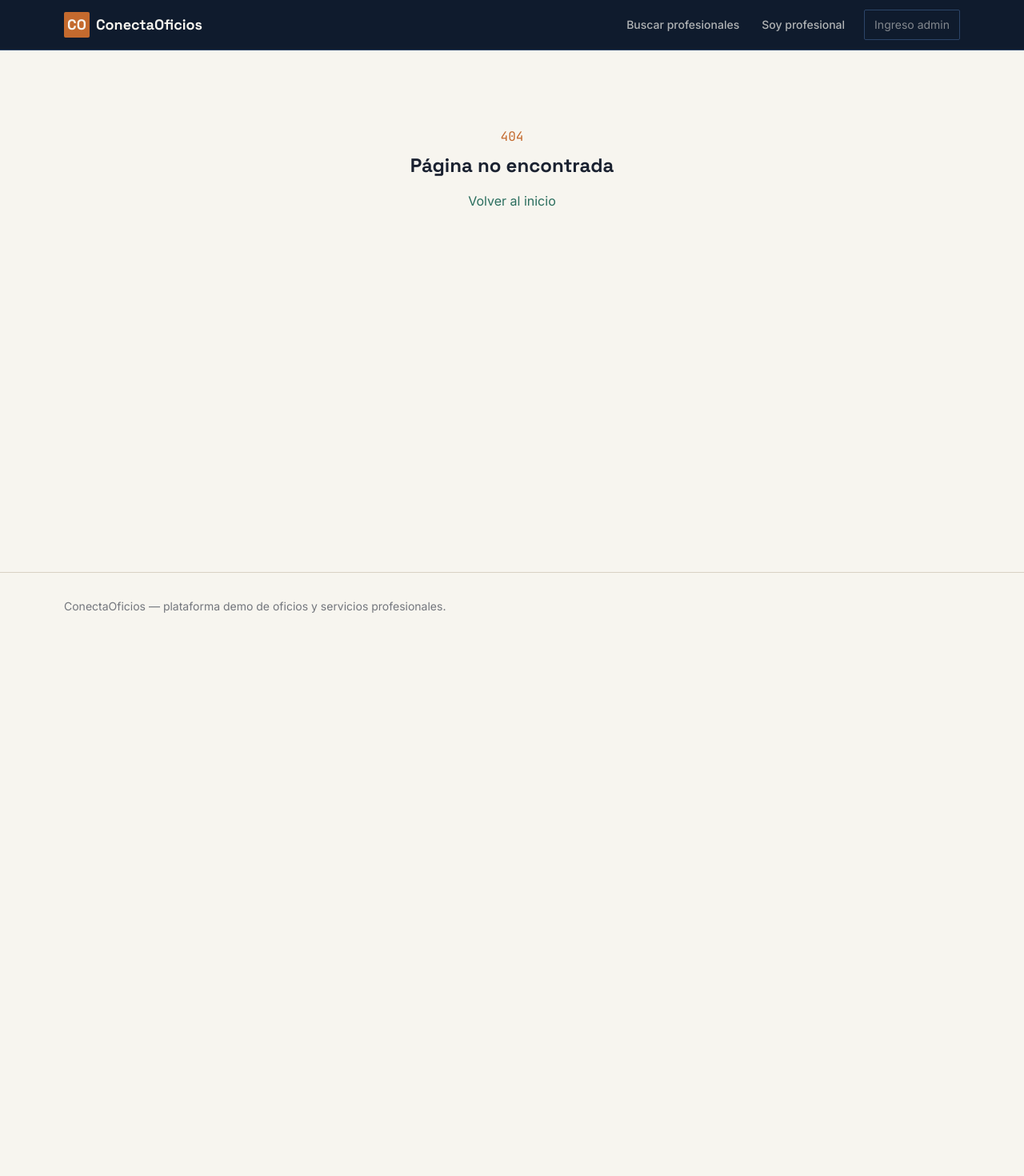
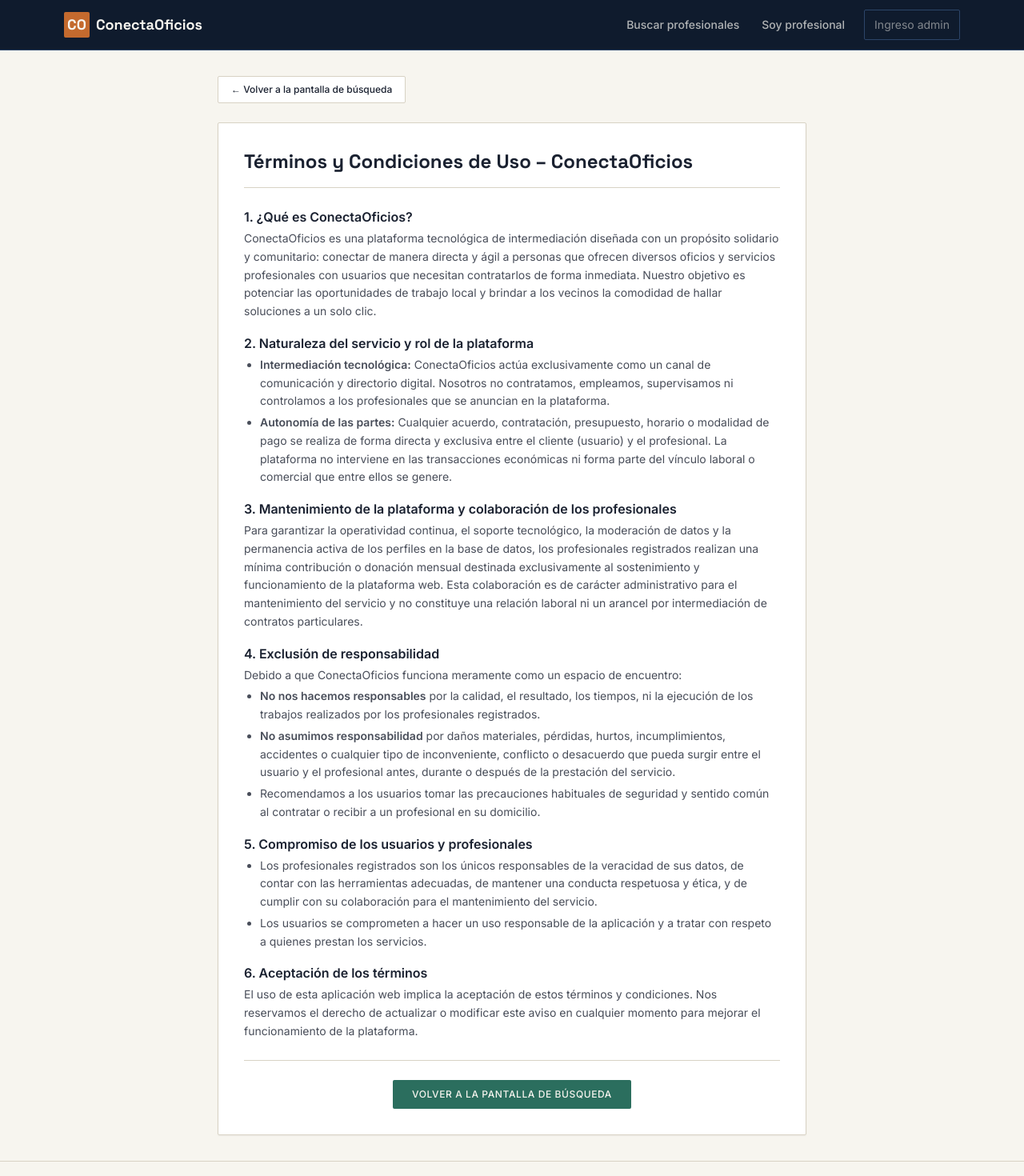
Before and after one commit to JorBuffa/directorio-profesionales, a React (Vite) app in the folder frontend/: page /terminos in a window 1280 px wide. Before the commit this address had no page. Shown: the top 1470 px of the page at 80% size. Before the commit the page ends 800 px from the top, so only its background shows below. Built offline with nearby package versions, Linux system fonts and the light colour scheme.

Commit message:
Agregar vista de terminos y condiciones y ajustar navegacion

```diff
--- a/frontend/src/App.jsx
+++ b/frontend/src/App.jsx
@@ -10,6 +10,7 @@
 import EditarPerfil from "./pages/EditarPerfil.jsx";
 import AdminLogin from "./pages/AdminLogin.jsx";
 import Admin from "./pages/Admin.jsx";
+import Terminos from "./pages/Terminos.jsx";
 import NotFound from "./pages/NotFound.jsx";
 
 export default function App() {
@@ -24,6 +25,7 @@
           <Route path="/mi-perfil" element={<MiPerfil />} />
           <Route path="/editar-perfil" element={<EditarPerfil />} />
           <Route path="/admin-login" element={<AdminLogin />} />
+          <Route path="/terminos" element={<Terminos />} />
           <Route
             path="/admin"
             element={
--- a/frontend/src/pages/Buscar.jsx
+++ b/frontend/src/pages/Buscar.jsx
@@ -1,4 +1,5 @@
 import { useEffect, useState } from "react";
+import { useNavigate } from "react-router-dom";
 import { supabase } from "../api/supabaseClient.js";
 import MapView from "../components/MapView.jsx";
 
@@ -103,7 +104,6 @@
   const profesionalesFiltrados = profesionales
     .filter(p => p.profesional_rubros?.some(pr => pr.rubros?.id === rubroSeleccionado))
     .map((p, index) => {
-      // Si la base de datos tiene lat/lng las usa; si no, genera una coordenada precisa en Unquillo para que aparezca el pin
       const latProf = p.lat || p.latitud || (-31.2333 + (index * 0.002));
       const lngProf = p.lng || p.longitud || p.lon || (-64.3167 - (index * 0.002));
 
@@ -123,7 +123,8 @@
 
       {/* PASO 1 */}
       {paso === "datos" && (
-        <div className="mx-auto max-w-md rounded-sm border border-stone bg-white p-8 shadow-sm">
+        <div className="flex flex-col items-center">
+          <div className="w-full max-w-md rounded-sm border border-stone bg-white p-8 shadow-sm">
             <h1 className="font-display text-2xl font-bold text-ink">Buscar profesional</h1>
             <p className="mt-1 text-sm text-ink/60">Ingresá tus datos para comenzar la búsqueda.</p>
 
@@ -160,6 +161,21 @@
               </button>
             </form>
           </div>
+
+          {/* Recuadro visible de Términos y Condiciones debajo del formulario */}
+          <div className="w-full max-w-md mt-4 rounded-sm border border-stone/60 bg-stone/10 p-3 text-center">
+            <p className="text-[11px] text-ink/70 leading-snug">
+              Al continuar, aceptás nuestros{" "}
+              <a
+                href="/terminos"
+                className="font-bold text-copper underline hover:text-ink cursor-pointer"
+              >
+                Términos y Condiciones
+              </a>
+              . ConectaOficios es una plataforma de intermediación tecnológica; no participamos ni nos responsabilizamos por los acuerdos o servicios prestados entre usuarios y profesionales.
+            </p>
+          </div>
+        </div>
       )}
 
       {/* PASO 2 */}
@@ -183,7 +199,6 @@
                 onClick={() => handleSeleccionarRubro(r.id)}
                 className="flex flex-col items-center justify-center rounded-sm border border-stone bg-white p-6 shadow-sm transition hover:border-copper hover:bg-copper/5 cursor-pointer"
               >
-                {/* Se aplica la función capitalizarTexto aquí */}
                 <span className="font-display font-semibold text-ink text-center">
                   {capitalizarTexto(r.nombre)}
                 </span>
--- /dev/null
+++ b/frontend/src/pages/Terminos.jsx
@@ -0,0 +1,83 @@
+import { useNavigate } from "react-router-dom";
+
+export default function Terminos() {
+  const navigate = useNavigate();
+
+  return (
+    <div className="mx-auto max-w-3xl px-4 py-8">
+      {/* Botón de retorno a la pantalla de búsqueda */}
+      <button
+        onClick={() => navigate("/buscar")}
+        className="mb-6 inline-flex items-center gap-2 rounded-sm border border-stone bg-white px-4 py-2 text-xs font-medium text-ink hover:border-copper hover:text-copper transition cursor-pointer"
+      >
+        ← Volver a la pantalla de búsqueda
+      </button>
+
+      {/* Contenedor principal de texto legal */}
+      <div className="rounded-sm border border-stone bg-white p-8 shadow-sm space-y-6">
+        <h1 className="font-display text-2xl font-bold text-ink border-b border-stone pb-4">
+          Términos y Condiciones de Uso – ConectaOficios
+        </h1>
+
+        <div className="space-y-4 text-sm text-ink/80 leading-relaxed">
+          <div>
+            <h2 className="font-bold text-ink text-base mb-1">1. ¿Qué es ConectaOficios?</h2>
+            <p>
+              ConectaOficios es una plataforma tecnológica de intermediación diseñada con un propósito solidario y comunitario: conectar de manera directa y ágil a personas que ofrecen diversos oficios y servicios profesionales con usuarios que necesitan contratarlos de forma inmediata. Nuestro objetivo es potenciar las oportunidades de trabajo local y brindar a los vecinos la comodidad de hallar soluciones a un solo clic.
+            </p>
+          </div>
+
+          <div>
+            <h2 className="font-bold text-ink text-base mb-1">2. Naturaleza del servicio y rol de la plataforma</h2>
+            <ul className="list-disc pl-5 space-y-1">
+              <li><strong>Intermediación tecnológica:</strong> ConectaOficios actúa exclusivamente como un canal de comunicación y directorio digital. Nosotros no contratamos, empleamos, supervisamos ni controlamos a los profesionales que se anuncian en la plataforma.</li>
+              <li><strong>Autonomía de las partes:</strong> Cualquier acuerdo, contratación, presupuesto, horario o modalidad de pago se realiza de forma directa y exclusiva entre el cliente (usuario) y el profesional. La plataforma no interviene en las transacciones económicas ni forma parte del vínculo laboral o comercial que entre ellos se genere.</li>
+            </ul>
+          </div>
+
+          <div>
+            <h2 className="font-bold text-ink text-base mb-1">3. Mantenimiento de la plataforma y colaboración de los profesionales</h2>
+            <p>
+              Para garantizar la operatividad continua, el soporte tecnológico, la moderación de datos y la permanencia activa de los perfiles en la base de datos, los profesionales registrados realizan una mínima contribución o donación mensual destinada exclusivamente al sostenimiento y funcionamiento de la plataforma web. Esta colaboración es de carácter administrativo para el mantenimiento del servicio y no constituye una relación laboral ni un arancel por intermediación de contratos particulares.
+            </p>
+          </div>
+
+          <div>
+            <h2 className="font-bold text-ink text-base mb-1">4. Exclusión de responsabilidad</h2>
+            <p>Debido a que ConectaOficios funciona meramente como un espacio de encuentro:</p>
+            <ul className="list-disc pl-5 space-y-1 mt-1">
+              <li><strong>No nos hacemos responsables</strong> por la calidad, el resultado, los tiempos, ni la ejecución de los trabajos realizados por los profesionales registrados.</li>
+              <li><strong>No asumimos responsabilidad</strong> por daños materiales, pérdidas, hurtos, incumplimientos, accidentes o cualquier tipo de inconveniente, conflicto o desacuerdo que pueda surgir entre el usuario y el profesional antes, durante o después de la prestación del servicio.</li>
+              <li>Recomendamos a los usuarios tomar las precauciones habituales de seguridad y sentido común al contratar o recibir a un profesional en su domicilio.</li>
+            </ul>
+          </div>
+
+          <div>
+            <h2 className="font-bold text-ink text-base mb-1">5. Compromiso de los usuarios y profesionales</h2>
+            <ul className="list-disc pl-5 space-y-1">
+              <li>Los profesionales registrados son los únicos responsables de la veracidad de sus datos, de contar con las herramientas adecuadas, de mantener una conducta respetuosa y ética, y de cumplir con su colaboración para el mantenimiento del servicio.</li>
+              <li>Los usuarios se comprometen a hacer un uso responsable de la aplicación y a tratar con respeto a quienes prestan los servicios.</li>
+            </ul>
+          </div>
+
+          <div>
+            <h2 className="font-bold text-ink text-base mb-1">6. Aceptación de los términos</h2>
+            <p>
+              El uso de esta aplicación web implica la aceptación de estos términos y condiciones. Nos reservamos el derecho de actualizar o modificar este aviso en cualquier momento para mejorar el funcionamiento de la plataforma.
+            </p>
+          </div>
+        </div>
+
+        {/* Botón inferior de retorno */}
+        <div className="border-t border-stone pt-6 text-center">
+          <button
+            onClick={() => navigate("/buscar")}
+            className="rounded-sm bg-taller px-6 py-2.5 font-medium text-paper hover:opacity-90 cursor-pointer text-xs uppercase tracking-wider"
+          >
+            Volver a la pantalla de búsqueda
+          </button>
+        </div>
+      </div>
+    </div>
+  );
+}
```
Lines whose indentation alone changed are shown as unchanged.
